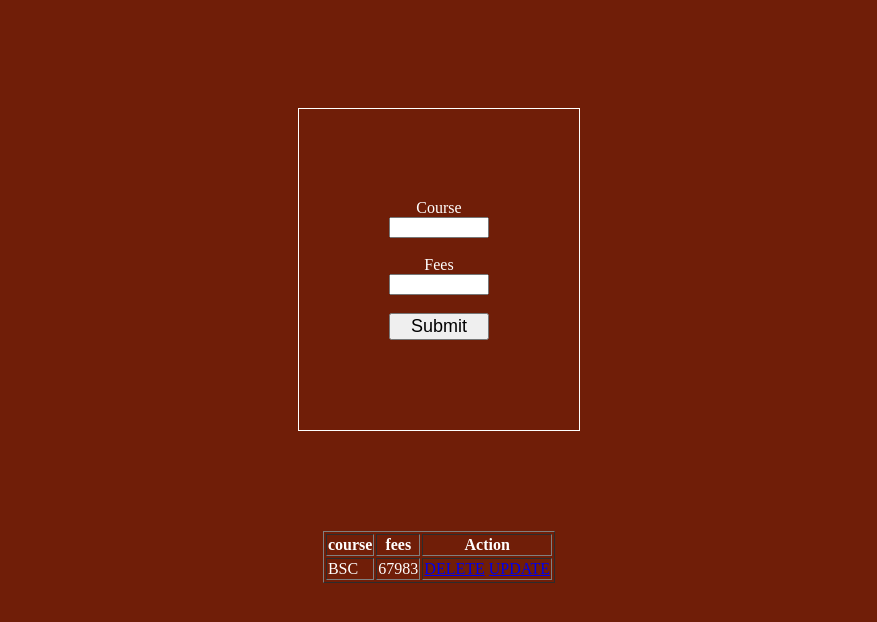
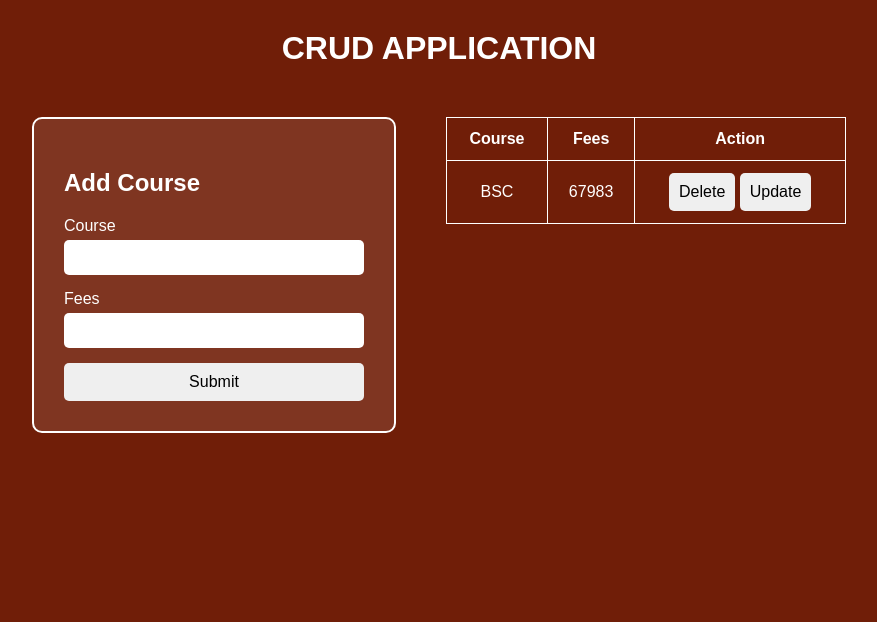
Before and after one commit to niyamanoj91/todo, a Django app: page / in a window 1280 px wide. Shown: the top 622 px of the page, without its empty margins (201-1078 px from the left). Run offline with Django 5.2, Linux system fonts and the light colour scheme; data comes from the database, SQL or seed files in the repository; both versions use the stored data as it was after the commit.

Commit message:
first commit

```diff
--- a/templates/index.html
+++ b/templates/index.html
@@ -2,74 +2,145 @@
 <html lang="en">
 <head>
     <meta charset="UTF-8">
-    <meta name="viewport" content="width=fr, initial-scale=1.0">
-    <title>Document</title>
-</head>
+    <meta name="viewport" content="width=device-width, initial-scale=1.0">
+    <title>CRUD Application</title>
+
     <style>
+
         body{
             background-color: rgb(112, 30, 8);
+            font-family: Arial, Helvetica, sans-serif;
+            margin: 0;
+            padding: 0;
         }
+
+        h1{
+            color: white;
+            text-align: center;
+            margin-top: 30px;
+        }
+
+        .crud{
+            display: flex;
+            justify-content: center;
+            gap: 50px;
+            margin-top: 50px;
+            flex-wrap: wrap;
+        }
+
         form{
             display: flex;
             flex-direction: column;
-        margin-top: 100px;
-        text-align: center;
-        padding: 90px;
-        max-width:100px ;
-        border: 1px solid rgb(255, 255, 255);
+            padding: 30px;
+            width: 300px;
+            border: 2px solid white;
+            border-radius: 10px;
+            background-color: rgba(255,255,255,0.1);
             color: white;
         }
-    .form-container{
-       display: flex;
-       justify-content: center;
+
+        form input{
+            padding: 10px;
+            margin-top: 5px;
+            margin-bottom: 15px;
+            border: none;
+            border-radius: 5px;
         }
+
         button{
-        font-size: large;
+            padding: 10px;
+            font-size: 16px;
+            border: none;
+            border-radius: 5px;
+            cursor: pointer;
         }
+
+        button:hover{
+            opacity: 0.8;
+        }
+
+        table{
+            border-collapse: collapse;
+            color: white;
+            min-width: 400px;
+        }
+
+        table th,
+        table td{
+            border: 1px solid white;
+            padding: 12px;
+            text-align: center;
+        }
+
         .table-container{
-        display: flex;
-        justify-content: center;
-        margin: 100px;
+            overflow-x: auto;
         }
-    .container{
-        display: flex;
-        justify-content: center;
-        flex-direction: column;
-        margin-top: 100px;
-        text-align: center;
-        max-width:100px ;
+
+        a{
+            text-decoration: none;
         }
-    table{
-        color: white;
-    }
+
     </style>
+</head>
+
 <body>
+
+    <h1>CRUD APPLICATION</h1>
+
+    <div class="crud">
+
         <div class="form-container">
-        <form method="POST" >
+            <form method="POST">
+
+                <h2>Add Course</h2>
+
                 {% csrf_token %}
-            <label for="">Course</label>
-            <input type="text" name="course"><br>
-            <label for="">Fees</label>
-            <input type="number" name="fees"><br>
-            <button>Submit</button>
+
+                <label>Course</label>
+                <input type="text" name="course">
+
+                <label>Fees</label>
+                <input type="number" name="fees">
+
+                <button type="submit">Submit</button>
+
             </form>
         </div>
+
         <div class="table-container">
-        <table border="1px solid white">
+
+            <table>
+
                 <tr>
-                <th>course</th>
-                <th>fees</th>
+                    <th>Course</th>
+                    <th>Fees</th>
                     <th>Action</th>
                 </tr>
+
                 {% for i in a %}
+
                 <tr>
                     <td>{{i.course}}</td>
                     <td>{{i.fees}}</td>
-                <td><a href="{% url 'delete_djann' i.id %}">DELETE</a>
-                <a href="{% url 'update_djann' i.id %}">UPDATE</a></td>
+
+                    <td>
+                        <a href="{% url 'delete_djann' i.id %}">
+                            <button type="button">Delete</button>
+                        </a>
+
+                        <a href="{% url 'update_djann' i.id %}">
+                            <button type="button">Update</button>
+                        </a>
+                    </td>
                 </tr>
+
                 {% endfor %}
+
             </table>
+
         </div>
+
+    </div>
+
 </body>
 </html>
```
Also changed, not shown: db.sqlite3. Lines whose indentation alone changed are shown as unchanged.
